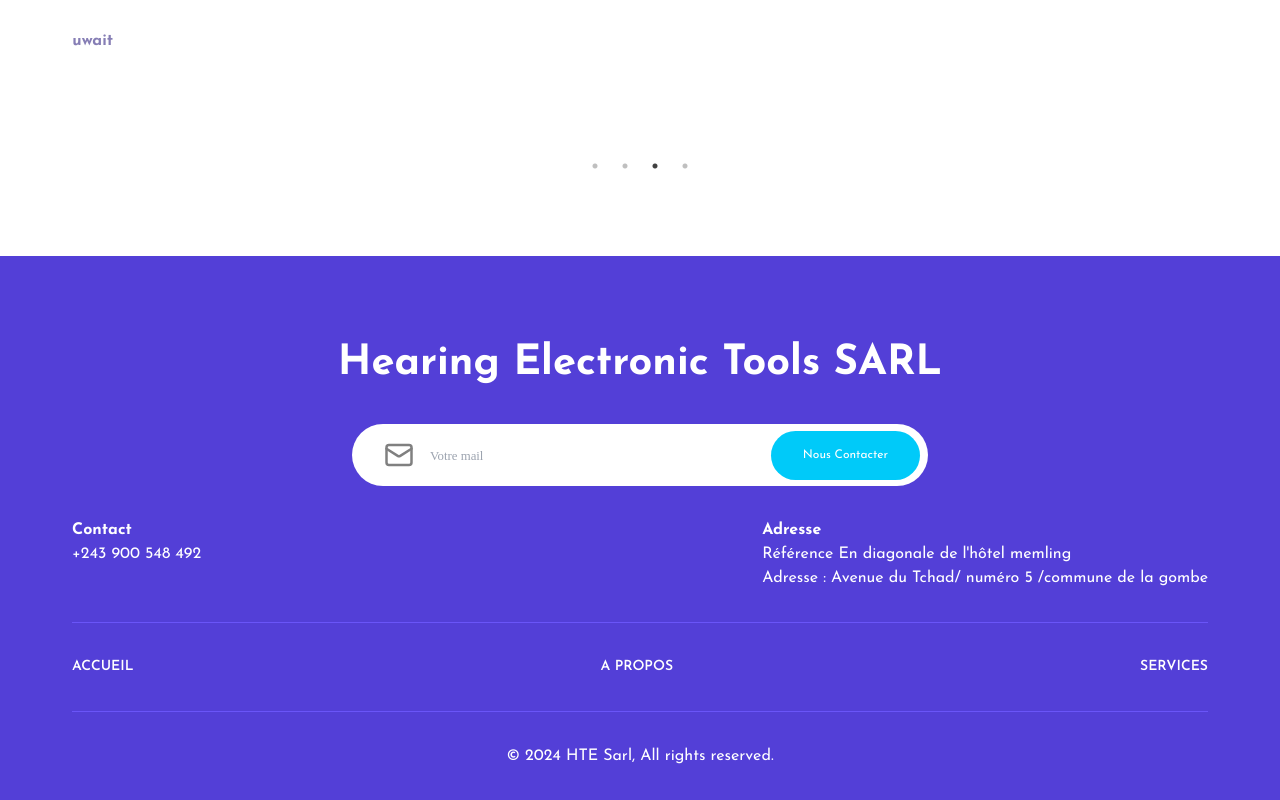
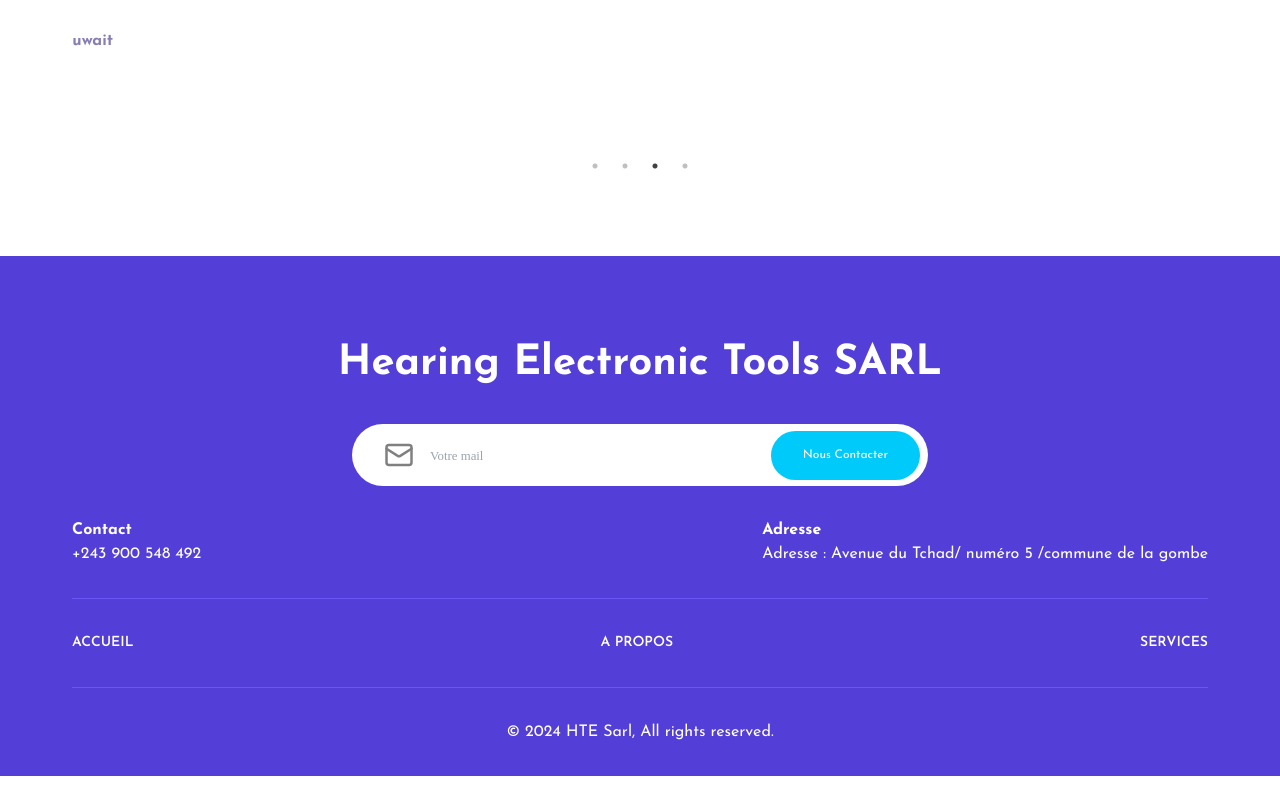
Before and after one commit to antostif07/hetsarl, a Next.js app: page / in a window 1280 px wide. Shown: the part 3154-3954 px from the top of the page. After the commit the page ends 3930 px from the top, so only its background shows below. Built offline with nearby package versions, Linux system fonts and the light colour scheme.

Commit message:
change address on footer

```diff
--- a/src/components/Footer/Footer.jsx
+++ b/src/components/Footer/Footer.jsx
@@ -20,8 +20,7 @@ const Footer = () => {
                     </div>
                     <div className='flex flex-col text-white'>
                         <span className='font-bold'>Adresse</span>
-                        <span>Référence En diagonale de l'hôtel memling <br />
-Adresse : Avenue du Tchad/ numéro 5 /commune de la gombe</span>
+                        <span>Adresse : Avenue du Tchad/ numéro 5 /commune de la gombe</span>
                     </div>
                 </div>
                 <hr className='bg-white'/>
```
